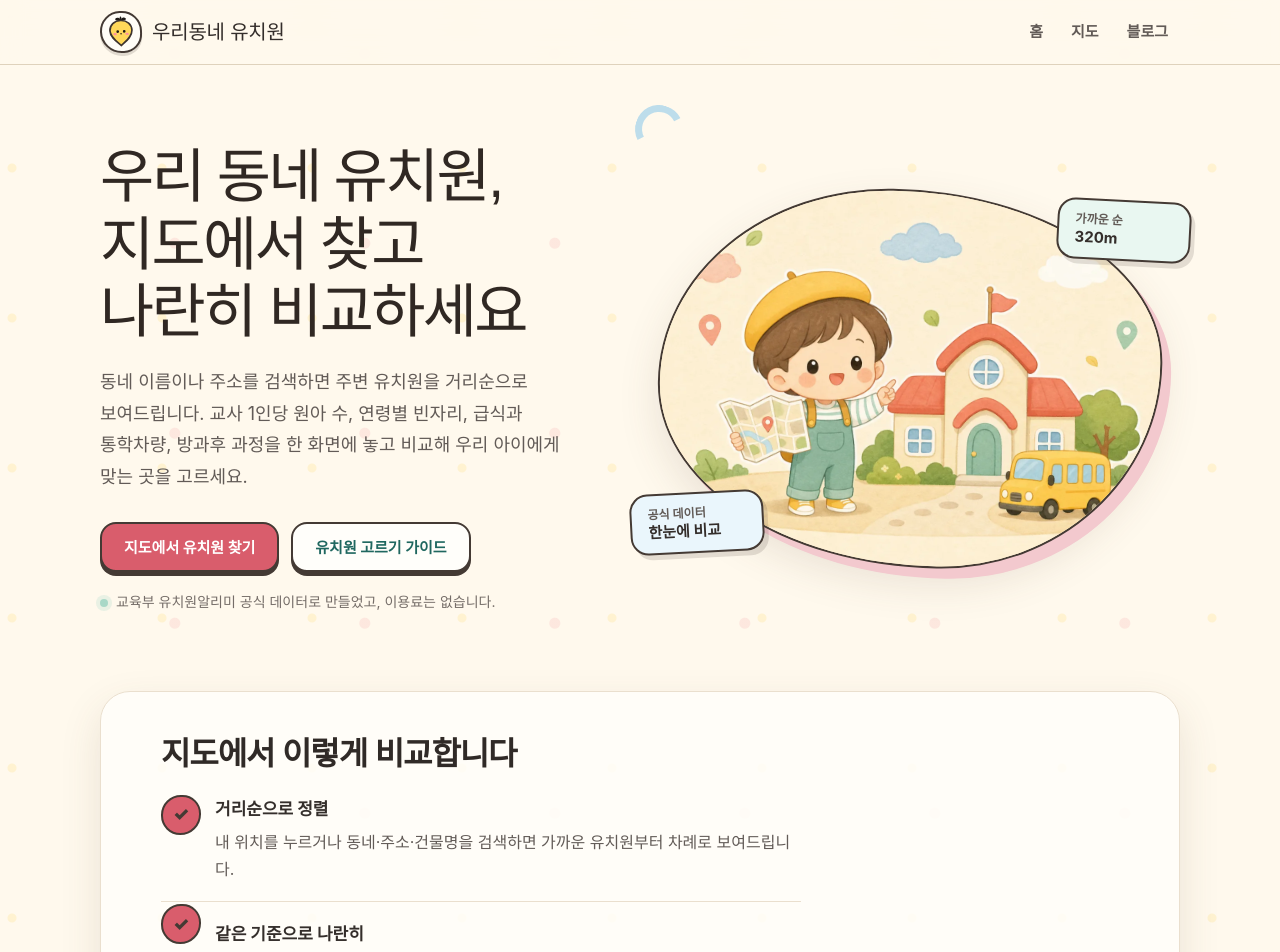
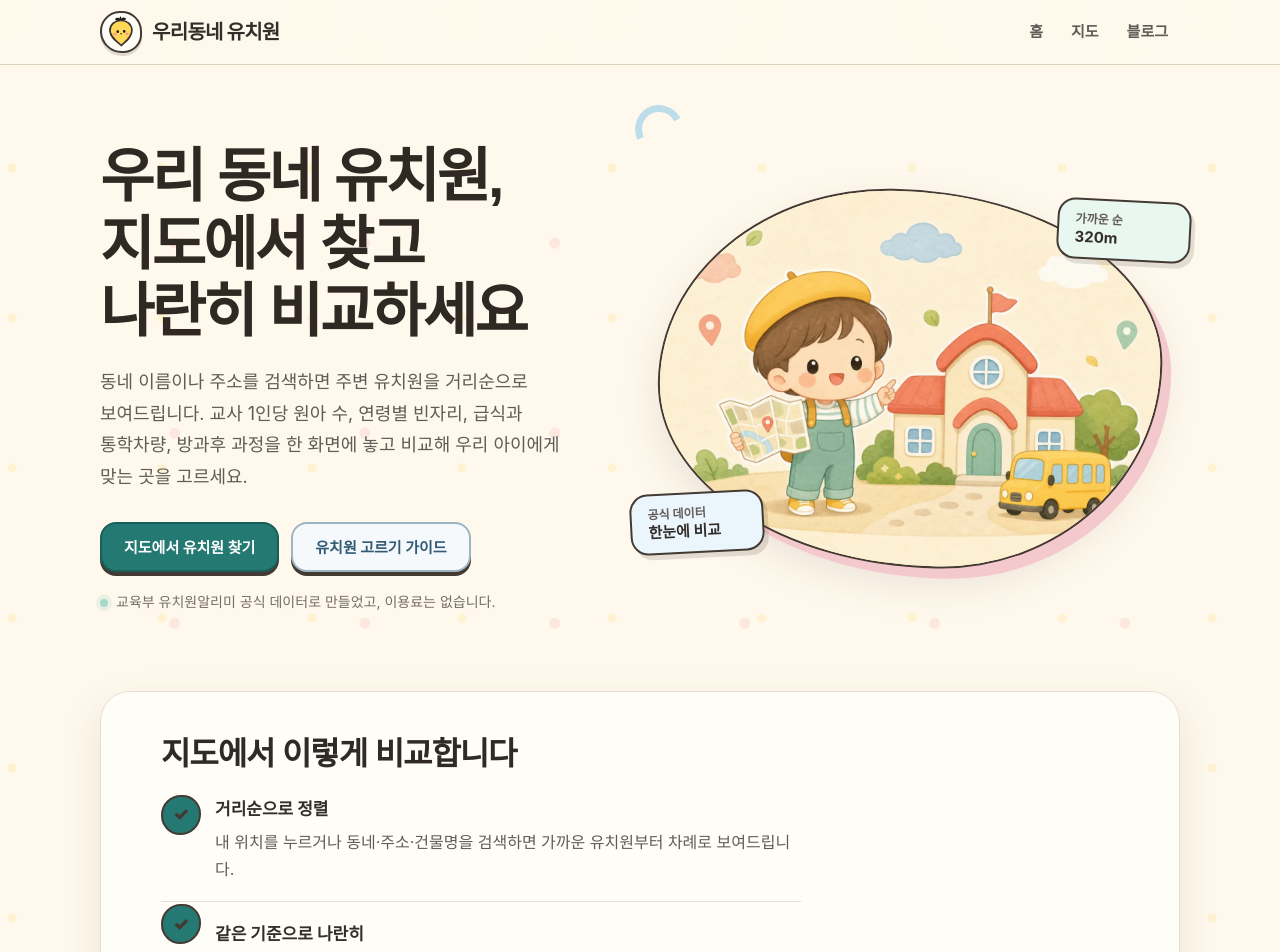
Before and after one commit to keyveloper/kindergarten-map, a Next.js app: page / in a window 1280 px wide. Shown: the top 952 px of the page. Built offline with nearby package versions, Linux system fonts and the light colour scheme; no server answers; a web font is replaced by a local one.

Commit message:
Simplify map controls and fix blog card layout

```diff
--- a/src/app/globals.css
+++ b/src/app/globals.css
@@ -1,11 +1,11 @@
-@import url("https://fonts.googleapis.com/css2?family=Jua&display=swap");
 @import url("https://cdn.jsdelivr.net/gh/orioncactus/pretendard@v1.3.9/dist/web/variable/pretendard-variable.min.css");
 
 :root {
-  --color-primary: #d95d6c;
-  --color-primary-strong: #bf4656;
-  --color-secondary: #287d75;
-  --color-accent: #ffd85a;
+  --color-primary: #247a72;
+  --color-primary-strong: #195f59;
+  --color-secondary: #406a86;
+  --color-accent: #e97987;
+  --color-sun: #ffd85a;
   --color-sky: #9bcfea;
   --color-mint: #a8d8c7;
   --color-ink: #342e2b;
@@ -1102,6 +1102,235 @@ h3 {
   }
 }
 
+/* ---------- Screenshot-driven layout fixes ---------- */
+.brand {
+  font-family: var(--font-sans);
+  font-weight: 800;
+  letter-spacing: -0.035em;
+}
+
+h1 {
+  font-weight: 800;
+}
+
+h2,
+h3 {
+  font-weight: 750;
+}
+
+.hero-copy h1,
+.post-hero h1,
+.blog-page-heading h1 {
+  font-weight: 800;
+}
+
+.button-primary,
+.button-primary:hover {
+  border-color: var(--color-primary-strong);
+  background: var(--color-primary);
+}
+
+.button-primary:hover {
+  background: var(--color-primary-strong);
+}
+
+.button-secondary {
+  border-color: #9db4c3;
+  color: #315a74;
+  background: #f5f9fc;
+}
+
+.button-secondary:hover {
+  border-color: var(--color-secondary);
+  color: #284c63;
+  background: #eaf2f7;
+}
+
+.eyebrow {
+  align-self: flex-start;
+  width: auto;
+  max-width: 100%;
+  min-height: 0;
+  padding: 5px 11px;
+  border-color: #e8bdc3;
+  background: #fff4f5;
+  line-height: 1.2;
+}
+
+.article-card-featured {
+  height: auto;
+  min-height: 0;
+  align-self: start;
+}
+
+.article-meta {
+  gap: 7px;
+}
+
+.article-meta span {
+  display: inline-flex;
+  align-items: center;
+  min-height: 26px;
+  padding: 3px 9px;
+  border-radius: 999px;
+  background: #f1f4f3;
+  line-height: 1.2;
+}
+
+.article-meta span:first-child {
+  color: #246c65;
+  background: #e9f6f2;
+}
+
+.article-meta span + span::before {
+  display: none;
+}
+
+.map-toolbar {
+  background: #fffefa;
+}
+
+.map-toolbar-inner {
+  display: grid;
+  grid-template-columns: minmax(260px, 1.6fr) auto minmax(220px, 0.9fr) minmax(132px, 0.55fr);
+  gap: 8px;
+  padding: 10px 16px;
+}
+
+.map-search {
+  width: 100%;
+  max-width: none;
+}
+
+.map-loc-btn {
+  justify-content: center;
+}
+
+.map-selectors {
+  display: grid;
+  grid-template-columns: minmax(108px, 1.15fr) minmax(94px, 0.85fr);
+  min-width: 0;
+}
+
+.map-selectors .map-select,
+.map-sort-select {
+  width: 100%;
+  min-width: 0;
+}
+
+.map-search-btn,
+.map-onboard-cta,
+.map-cmp-go {
+  background: var(--color-primary);
+}
+
+.map-search-btn:hover,
+.map-onboard-cta:hover,
+.map-cmp-go:hover {
+  background: var(--color-primary-strong);
+}
+
+.map-filterbar {
+  display: flex;
+  min-height: 54px;
+  flex-wrap: nowrap;
+  gap: 8px;
+  padding: 8px 16px;
+  overflow-x: auto;
+  border-top: 1px solid var(--color-border);
+  scrollbar-width: none;
+}
+
+.map-filterbar::-webkit-scrollbar {
+  display: none;
+}
+
+.map-filter-label {
+  flex: none;
+  color: var(--color-muted);
+  font-size: 13px;
+  font-weight: 750;
+  white-space: nowrap;
+}
+
+.map-seg,
+.map-chip,
+.map-select-sm,
+.map-preset-select,
+.map-filter-reset {
+  flex: none;
+}
+
+.map-seg-btn.active {
+  background: #342e2b;
+}
+
+.map-chip-active {
+  border-color: var(--color-primary);
+  color: var(--color-primary-strong);
+  background: #eaf6f3;
+}
+
+.map-preset-select {
+  min-width: 124px;
+}
+
+.map-filter-reset {
+  color: var(--color-muted);
+  background: transparent;
+  text-decoration: underline;
+  text-underline-offset: 3px;
+  cursor: pointer;
+}
+
+@media (max-width: 860px) {
+  .map-toolbar-inner {
+    display: grid;
+    grid-template-columns: minmax(0, 1fr) minmax(132px, 0.58fr);
+  }
+
+  .map-search {
+    grid-column: 1 / -1;
+    order: initial;
+  }
+
+  .map-selectors {
+    grid-column: 1 / -1;
+    grid-row: 3;
+  }
+
+  .map-sort-select {
+    grid-column: 2;
+    grid-row: 2;
+  }
+
+  .map-loc-btn {
+    grid-column: 1;
+    grid-row: 2;
+  }
+}
+
+@media (max-width: 560px) {
+  .map-toolbar-inner {
+    grid-template-columns: minmax(0, 1fr) minmax(112px, 0.62fr);
+  }
+
+  .map-selectors {
+    grid-column: 1 / -1;
+    grid-row: 3;
+  }
+
+  .map-sort-select {
+    grid-column: 2;
+    grid-row: 2;
+  }
+
+  .map-filter-label,
+  .map-filter-div {
+    display: none;
+  }
+}
+
 
 /* ---------- Map page ---------- */
 .map-page {
@@ -3353,3 +3582,213 @@ body {
     transition-duration: 0.01ms !important;
   }
 }
+
+/* ---------- Final UI corrections (keep last in cascade) ---------- */
+.brand {
+  font-family: var(--font-sans);
+  font-weight: 800;
+  letter-spacing: -0.035em;
+}
+
+h1,
+.hero-copy h1,
+.post-hero h1,
+.blog-page-heading h1 {
+  font-weight: 800;
+}
+
+h2,
+h3 {
+  font-weight: 750;
+}
+
+.button-primary,
+.button-primary:hover {
+  border-color: var(--color-primary-strong);
+  background: var(--color-primary);
+}
+
+.button-primary:hover {
+  background: var(--color-primary-strong);
+}
+
+.button-secondary {
+  border-color: #9db4c3;
+  color: #315a74;
+  background: #f5f9fc;
+}
+
+.button-secondary:hover {
+  border-color: var(--color-secondary);
+  color: #284c63;
+  background: #eaf2f7;
+}
+
+.eyebrow {
+  align-self: flex-start;
+  width: auto;
+  max-width: 100%;
+  min-height: 0;
+  padding: 5px 11px;
+  line-height: 1.2;
+}
+
+.article-card-featured {
+  height: auto;
+  min-height: 0;
+  align-self: start;
+}
+
+.article-meta {
+  gap: 7px;
+}
+
+.article-meta span {
+  display: inline-flex;
+  align-items: center;
+  min-height: 26px;
+  padding: 3px 9px;
+  border-radius: 999px;
+  background: #f1f4f3;
+  line-height: 1.2;
+}
+
+.article-meta span:first-child {
+  color: #246c65;
+  background: #e9f6f2;
+}
+
+.article-meta span + span::before {
+  display: none;
+}
+
+.map-toolbar-inner {
+  display: grid;
+  grid-template-columns: minmax(260px, 1.6fr) auto minmax(220px, 0.9fr) minmax(132px, 0.55fr);
+  align-items: center;
+  gap: 8px;
+  padding: 10px 16px;
+}
+
+.map-search {
+  width: 100%;
+  max-width: none;
+}
+
+.map-loc-btn {
+  justify-content: center;
+}
+
+.map-selectors {
+  display: grid;
+  grid-template-columns: minmax(108px, 1.15fr) minmax(94px, 0.85fr);
+  min-width: 0;
+}
+
+.map-selectors .map-select,
+.map-sort-select {
+  width: 100%;
+  min-width: 0;
+}
+
+.map-search-btn,
+.map-onboard-cta,
+.map-cmp-go {
+  background: var(--color-primary);
+}
+
+.map-search-btn:hover,
+.map-onboard-cta:hover,
+.map-cmp-go:hover {
+  background: var(--color-primary-strong);
+}
+
+.map-filterbar {
+  display: flex;
+  min-height: 54px;
+  flex-wrap: nowrap;
+  gap: 8px;
+  padding: 8px 16px;
+  overflow-x: auto;
+  border-top: 1px solid var(--color-border);
+  scrollbar-width: none;
+}
+
+.map-filterbar::-webkit-scrollbar {
+  display: none;
+}
+
+.map-filter-label {
+  flex: none;
+  color: var(--color-muted);
+  font-size: 13px;
+  font-weight: 750;
+  white-space: nowrap;
+}
+
+.map-seg,
+.map-chip,
+.map-select-sm,
+.map-preset-select,
+.map-filter-reset {
+  flex: none;
+}
+
+.map-seg-btn.active {
+  background: #342e2b;
+}
+
+.map-chip-active {
+  border-color: var(--color-primary);
+  color: var(--color-primary-strong);
+  background: #eaf6f3;
+}
+
+.map-preset-select {
+  min-width: 124px;
+}
+
+.map-filter-reset {
+  color: var(--color-muted);
+  background: transparent;
+  text-decoration: underline;
+  text-underline-offset: 3px;
+  cursor: pointer;
+}
+
+@media (max-width: 860px) {
+  .map-toolbar-inner {
+    grid-template-columns: minmax(0, 1fr) minmax(132px, 0.58fr);
+  }
+
+  .map-search {
+    grid-column: 1 / -1;
+    order: initial;
+  }
+
+  .map-loc-btn {
+    grid-column: 1;
+    grid-row: 2;
+  }
+
+  .map-sort-select {
+    grid-column: 2;
+    grid-row: 2;
+  }
+
+  .map-selectors {
+    grid-column: 1 / -1;
+    grid-row: 3;
+  }
+}
+
+@media (max-width: 560px) {
+  .map-toolbar-inner {
+    grid-template-columns: minmax(0, 1fr) minmax(112px, 0.62fr);
+  }
+
+  .map-filter-label,
+  .map-filter-div {
+    display: none;
+  }
+}
```
Also changed, not shown: src/app/map/page.tsx (+28 -32 lines), 1 other file (tests, documents, lock files or other folders).
